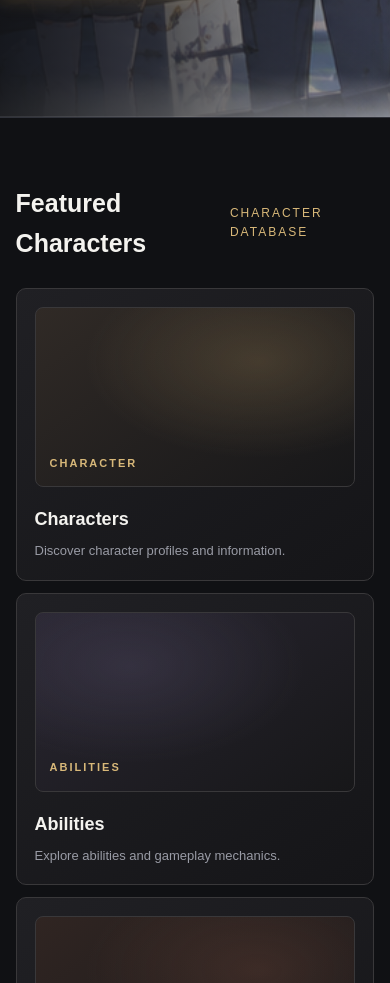
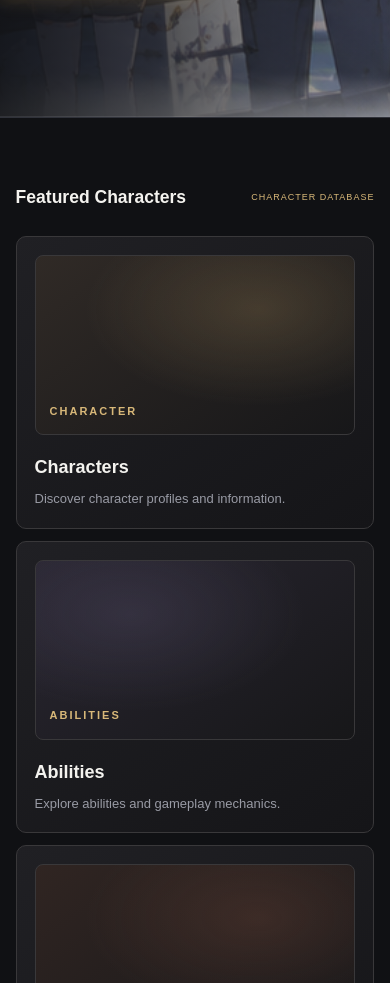
Before and after one commit to zoezhangoao-beep/ananta-wiki, a plain HTML site: page index.html in a window 390 px wide. Shown: the part 727-1710 px from the top of the page. Drawn offline with Linux system fonts and the light colour scheme.

Commit message:
Update index.html

```diff
--- a/index.html
+++ b/index.html
@@ -568,6 +568,29 @@ h1 {
     linear-gradient(145deg, #302522, #171719);
 }
 
+@media (max-width: 768px) {
+  #characters .section-heading {
+    display: flex;
+    flex-direction: row;
+    align-items: center;
+    justify-content: space-between;
+    gap: 8px;
+    flex-wrap: nowrap;
+  }
+
+  #characters .section-heading h2 {
+    font-size: clamp(16px, 4.5vw, 22px);
+    white-space: nowrap;
+    margin: 0;
+  }
+
+  #characters .section-heading span {
+    font-size: 9px;
+    white-space: nowrap;
+    letter-spacing: 1px;
+  }
+}
+
   </style>
 </head>
 
```
